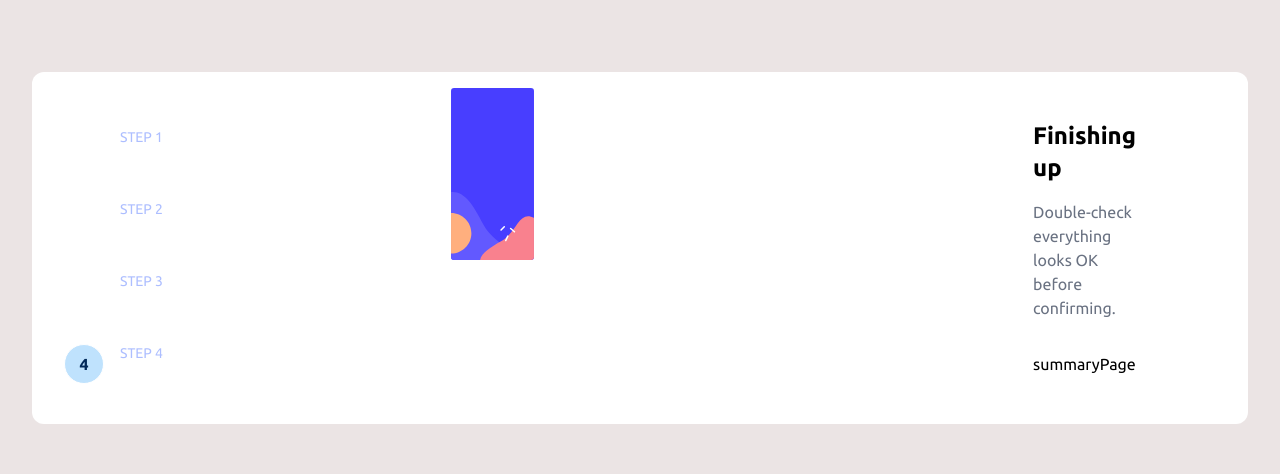
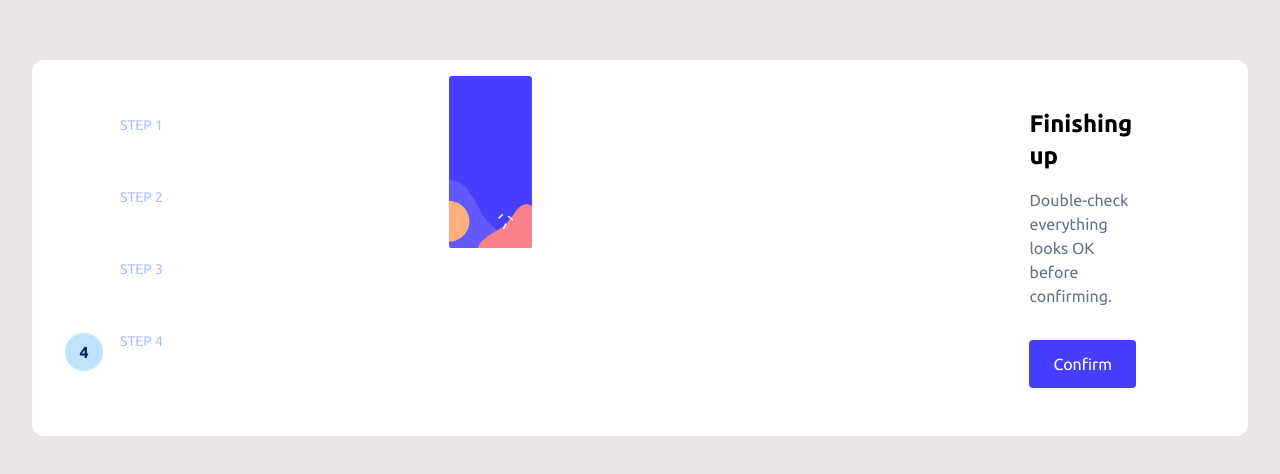
Before and after one commit to Zeyaddayman/multistep-form, a Next.js app: page /summary in a window 1280 px wide. Shown: the part 152-626 px from the top of the page. Built offline with nearby package versions, Linux system fonts and the light colour scheme.

Commit message:
rename pages with first letter uppercase

```diff
--- a/src/app/(pages)/add-ons/page.tsx
+++ b/src/app/(pages)/add-ons/page.tsx
@@ -4,7 +4,7 @@ import AddOnBox from "./components/AddOnBox"
 import Link from "next/link"
 import { baseButtonStyle } from "@/app/components/ui/Button"
 
-const addOnsPage = () => {
+const AddOnsPage = () => {
     return (
         <ContentSection
             title="Pick add-ons"
@@ -33,4 +33,4 @@ const addOnsPage = () => {
     )
 }
 
-export default addOnsPage
+export default AddOnsPage
--- a/src/app/(pages)/select-plan/page.tsx
+++ b/src/app/(pages)/select-plan/page.tsx
@@ -5,7 +5,7 @@ import PlanTypeToggle from "./components/PlanTypeToggle"
 import Link from "next/link"
 import { baseButtonStyle } from "@/app/components/ui/Button"
 
-const selectPlanPage = () => {
+const SelectPlanPage = () => {
     return (
         <ContentSection
             title="Select your plan"
@@ -35,4 +35,4 @@ const selectPlanPage = () => {
     )
 }
 
-export default selectPlanPage
+export default SelectPlanPage
--- a/src/app/(pages)/summary/page.tsx
+++ b/src/app/(pages)/summary/page.tsx
@@ -1,14 +1,39 @@
+"use client"
+
 import ContentSection from "@/app/components/ContentSection"
+import Button from "@/app/components/ui/Button"
+import { useActionState } from "react"
+import { confirmAction, IConfirmActionResponse } from "./actions"
 
-const summaryPage = () => {
+const initialState: IConfirmActionResponse = {
+    success: false
+}
+
+const SummaryPage = () => {
+
+    const [state, confirmActionHandler, pending] = useActionState(confirmAction, initialState)
+
+    const handleSubmit = () => {
+        confirmActionHandler()
+    }
+
     return (
         <ContentSection
             title="Finishing up"
             description="Double-check everything looks OK before confirming."
         >
-            summaryPage
+        <div className="control-buttons">
+            <Button
+                type="submit"
+                isLoading={pending}
+                className="w-fit bg-purplish-blue ml-auto"
+                onClick={handleSubmit}
+            >
+                {pending ? "Submitting..." : "Confirm"}
+            </Button>
+            </div>
         </ContentSection>
     )
 }
 
-export default summaryPage
+export default SummaryPage
--- a/src/app/(pages)/your-info/page.tsx
+++ b/src/app/(pages)/your-info/page.tsx
@@ -1,7 +1,7 @@
 import ContentSection from "@/app/components/ContentSection"
 import Form from "./components/Form"
 
-const yourInfoPage = () => {
+const YourInfoPage = () => {
     return (
         <ContentSection
             title="Personal info"
@@ -12,4 +12,4 @@ const yourInfoPage = () => {
     )
 }
 
-export default yourInfoPage
+export default YourInfoPage
```
